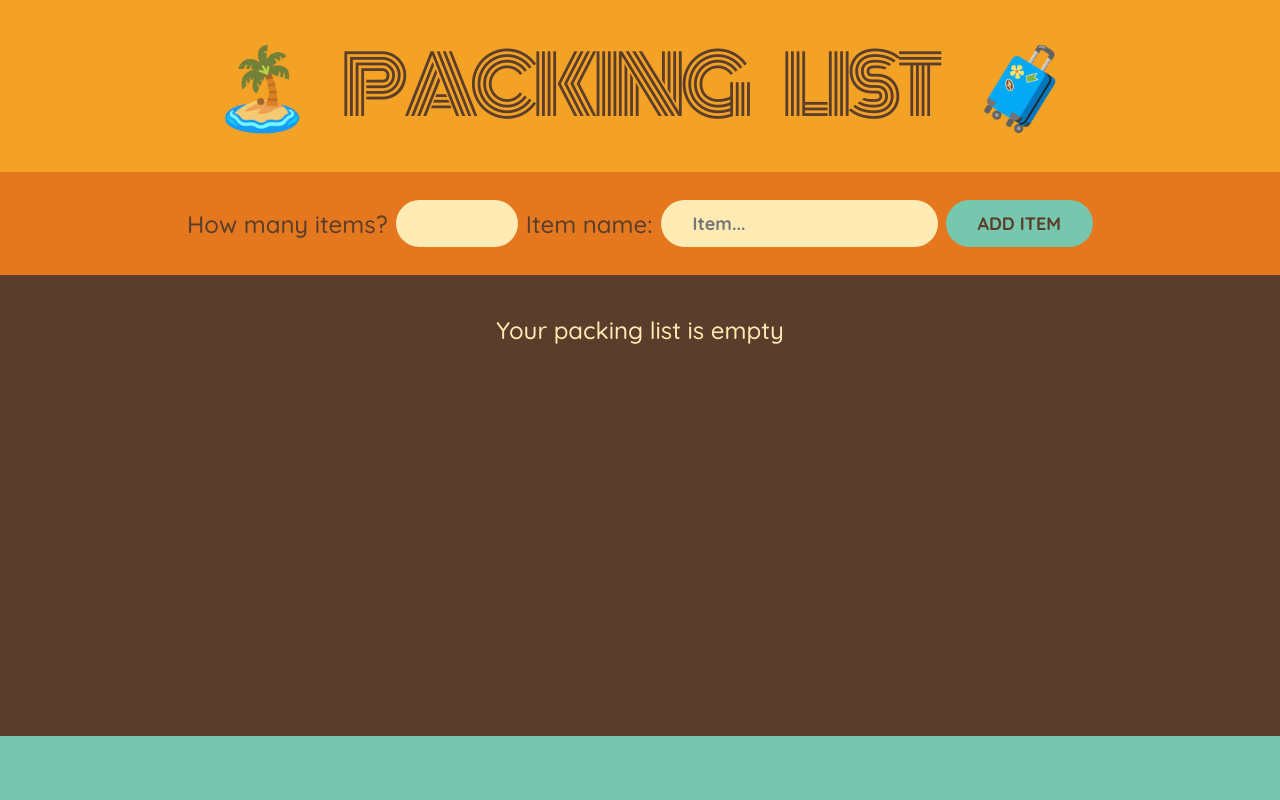
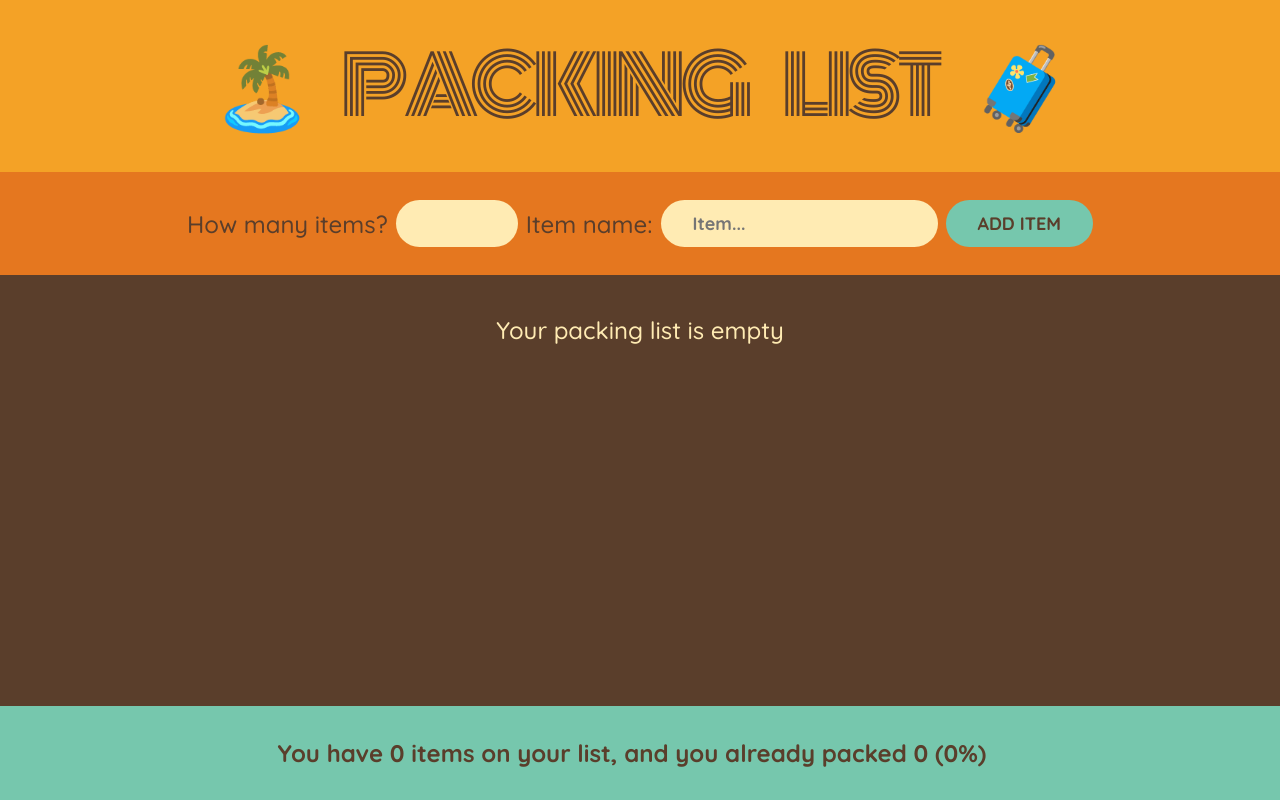
Before and after one commit to CoraNiall/packing-list, a React (Create React App) app: page / in a window 1280 px wide. Built offline with nearby package versions, Linux system fonts and the light colour scheme.

Commit message:
all complete

```diff
--- a/src/App.js
+++ b/src/App.js
@@ -33,7 +33,6 @@ function App() {
     setPackingList(newPackingList);
   };
 
-  console.log(`packingList: ${JSON.stringify(packingList)}`);
   return (
     <div className="app">
       <h1>🏝️ Packing List 🧳</h1>
@@ -44,7 +43,7 @@ function App() {
         isPacked={isPacked}
         onUpdateItemStatus={onUpdateItemStatus}
       />
-      <Stats />
+      <Stats packingList={packingList} />
     </div>
   );
 }
--- a/src/components/Stats.jsx
+++ b/src/components/Stats.jsx
@@ -1,5 +1,19 @@
 import React from 'react';
 
-export default function Stats() {
-  return <div className="stats"></div>;
+export default function Stats({ packingList }) {
+  const numItems = packingList.length;
+
+  const numPacked = packingList.filter(item => item.isPacked).length;
+
+  const percentPacked =
+    numItems === 0 ? 0 : Math.round((numPacked / numItems) * 100);
+
+  return (
+    <div className="stats">
+      <h3>
+        You have {numItems} items on your list, and you already packed{' '}
+        {numPacked} ({percentPacked}%)
+      </h3>
+    </div>
+  );
 }
```
